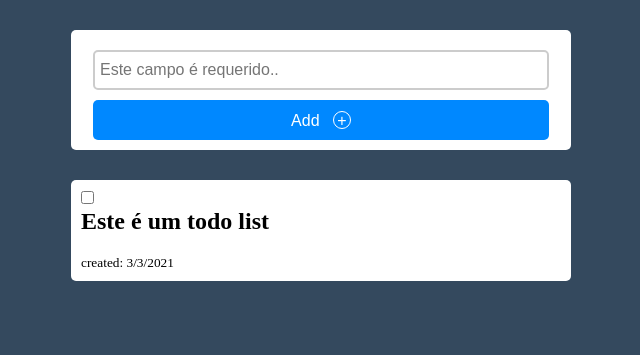
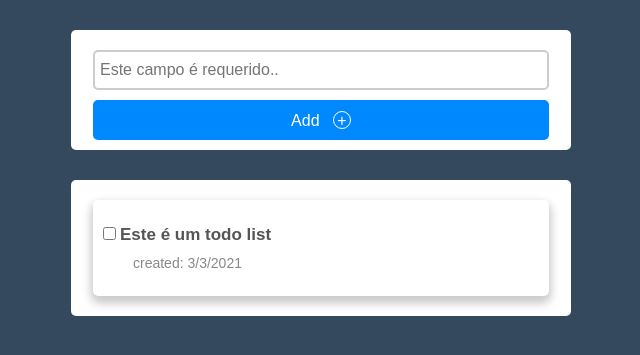
Before and after one commit to GeronimoOlanda/To-do-List, a PHP site: page / in a window 1280 px wide. Shown: the top 355 px of the page, without its empty margins (319-959 px from the left). Run offline with PHP 8.4, Linux system fonts and the light colour scheme.

Commit message:
Atualizando design do h2 e small

```diff
--- a/public/css/index.css
+++ b/public/css/index.css
@@ -84,3 +84,28 @@ body{
     padding: 10px;
     border-radius: 5px;
 }
+
+.todo-item{
+    width: 95%;
+    margin: 10px auto;
+    padding: 20px 10px;
+    box-shadow: 0 4px 8px #ccc, 0 6px 12px 0 #ccc;
+    border-radius: 5px;
+}
+
+.todo-item h2{
+    display: inline-block;
+    padding: 5px 0px;
+    font-size: 17px;
+    font-family: sans-serif;
+    color: #555;
+}
+.todo-item small{
+    display: block;
+    width: 100%;
+    padding: 5px 0px;
+    color: #888;
+    padding-left: 30px;
+    font-size: 14px;
+    font-family: sans-serif;
+}
```
